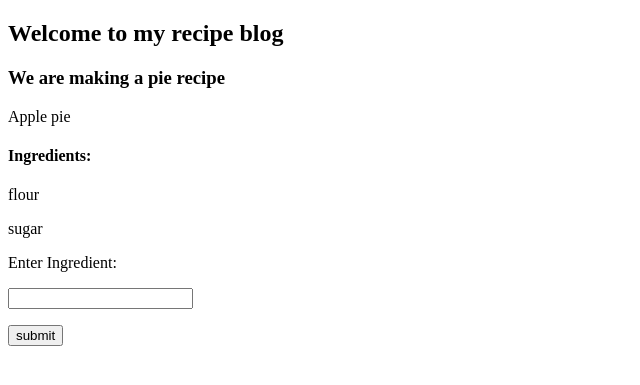
After one commit to ruchitasir/flask-intro, a Flask app: page /recipe in a window 1280 px wide. The commit adds this page. Shown: the top 385 px of the page, without its empty margins (0-640 px from the left). Run offline with Flask 2, Linux system fonts and the light colour scheme.

Commit message:
flask examples

```diff
--- a/server.py
+++ b/server.py
@@ -1,4 +1,4 @@
-from flask import Flask, render_template,jsonify
+from flask import Flask, render_template,jsonify,request
 from random import randint
 app = Flask(__name__)
 
@@ -40,5 +40,17 @@ def pie_random():
     index = randint(0,2)
     return jsonify({'pie ingredient': ingredients[index]})
 
+@app.route("/recipe", methods = ['POST', 'GET'])
+def recipe():
+    pie={'name':'Apple pie', 'ingredients' : ['flour','sugar']
+            }
+    pie_ingredient = ''
+    if request.method == 'POST':
+      pie_ingredient = request.form['ingredient']
+      print('pie_ingredient',pie_ingredient)
+      pie['ingredients'].append(pie_ingredient)
+    #else:
+    return render_template("recipe.html", pie=pie)
+
 if __name__ == "__main__":
   app.run()
--- a/templates/index.html
+++ b/templates/index.html
@@ -10,5 +10,6 @@
     <div>
         <p>Hi there {{name}}. It's great to see you today!</p>
     </div>
+
 </body>
 </html>
--- /dev/null
+++ b/templates/recipe.html
@@ -0,0 +1,25 @@
+<!DOCTYPE html>
+<html lang="en">
+<head>
+    <meta charset="UTF-8">
+    <meta name="viewport" content="width=device-width, initial-scale=1.0">
+    <title>Pie Recipe Flask Practise</title>
+</head>
+<body>
+    <h2>Welcome to my recipe blog</h2>
+    <h3>We are making a pie recipe</h3>
+    {{pie.name}}
+    <h4>Ingredients: </h4>
+
+    {% for ingredient in pie.ingredients %}
+    <div><p>{{ ingredient }} </p></div>
+    {% endfor %}
+
+    <form action = "/recipe" method = "post">
+        <p>Enter Ingredient:</p>
+        <p><input type = "text" name = "ingredient" /></p>
+        <p><input type = "submit" value = "submit" /></p>
+     </form>
+
+</body>
+</html>
```
